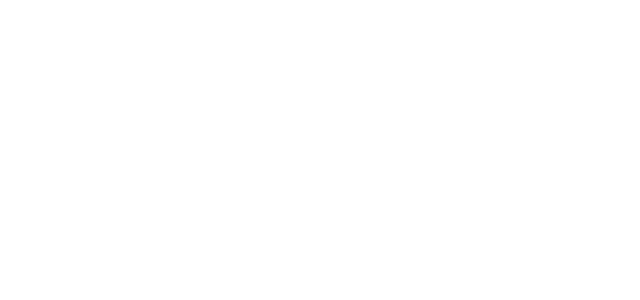
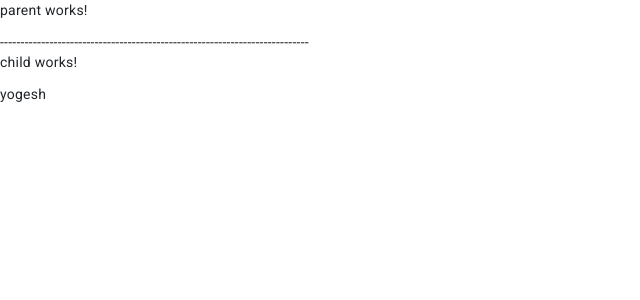
Before and after one commit to Yogesh815131/MyCode, an Angular app in the folder anguler/myApplication/: page /parent in a window 1280 px wide. Before the commit this address led to /. Shown: the top 300 px of the page, without its empty margins (0-640 px from the left). Built offline with nearby package versions, Linux system fonts and the light colour scheme.

Commit message:
passing data parent component to child component

```diff
--- a/anguler/myApplication/src/app/app-routing.module.ts
+++ b/anguler/myApplication/src/app/app-routing.module.ts
@@ -4,6 +4,8 @@
 import { DatabindingComponent } from './databinding/databinding.component';
 import { TestComponent } from './test/test.component';
 import { DirectiveComponent } from './directive/directive.component';
+import { ParentComponent } from './parent/parent.component';
+import { ChildComponent } from './child/child.component';
 
 const routes: Routes = [
   { path : "", component: HomeComponent},
@@ -11,7 +13,9 @@
   { path : "test", component : TestComponent},
   { path : "toggle", component : DirectiveComponent},
   { path : "user", loadChildren:()=>import("./user/user.module").then(m=>m.UserModule)},
-  { path : "admin", loadChildren:()=>import("./admin/admin.module").then(mod=>mod.AdminModule)}
+  { path : "admin", loadChildren:()=>import("./admin/admin.module").then(mod=>mod.AdminModule)},
+  { path : "parent", component : ParentComponent},
+  { path : "child", component : ChildComponent}
 ];
 
 @NgModule({
--- a/anguler/myApplication/src/app/app.module.ts
+++ b/anguler/myApplication/src/app/app.module.ts
@@ -10,6 +10,8 @@
 import { DirectiveComponent } from './directive/directive.component';
 import { BrowserAnimationsModule } from '@angular/platform-browser/animations';
 import { UserSuccessComponent } from './user-success/user-success.component';
+import { ParentComponent } from './parent/parent.component';
+import { ChildComponent } from './child/child.component';
 
 @NgModule({
   declarations: [
@@ -18,7 +20,9 @@
     DatabindingComponent,
     TestComponent,
     DirectiveComponent,
-    UserSuccessComponent
+    UserSuccessComponent,
+    ParentComponent,
+    ChildComponent
   ],
   imports: [
     BrowserModule,
--- /dev/null
+++ b/anguler/myApplication/src/app/child/child.component.html
@@ -0,0 +1,2 @@
+<p>child works!</p>
+{{parentName}}
--- a/anguler/myApplication/src/app/home/home.component.html
+++ b/anguler/myApplication/src/app/home/home.component.html
@@ -5,3 +5,4 @@
 <button (click)="toggel()">Directive</button>
 <button routerLink="user/userlogin">UserModule</button>
 <button (click)="adminLanding()">Admin</button>
+<button routerLink="/parent">parent</button>
--- /dev/null
+++ b/anguler/myApplication/src/app/parent/parent.component.html
@@ -0,0 +1,5 @@
+<p>parent works!</p>
+
+
+---------------------------------------------------------------------------
+<app-child [parentName]="name"></app-child>
--- /dev/null
+++ b/anguler/myApplication/src/app/parent/parent.component.ts
@@ -0,0 +1,10 @@
+import { Component } from '@angular/core';
+
+@Component({
+  selector: 'app-parent',
+  templateUrl: './parent.component.html',
+  styleUrls: ['./parent.component.css']
+})
+export class ParentComponent {
+  name = "yogesh";
+}
```
Also changed, not shown: anguler/myApplication/src/app/child/child.component.ts (added, +10 -0 lines), anguler/myApplication/src/app/child/child.component.css (added), anguler/myApplication/src/app/parent/parent.component.css (added), 2 other files (tests, documents, lock files or other folders).
